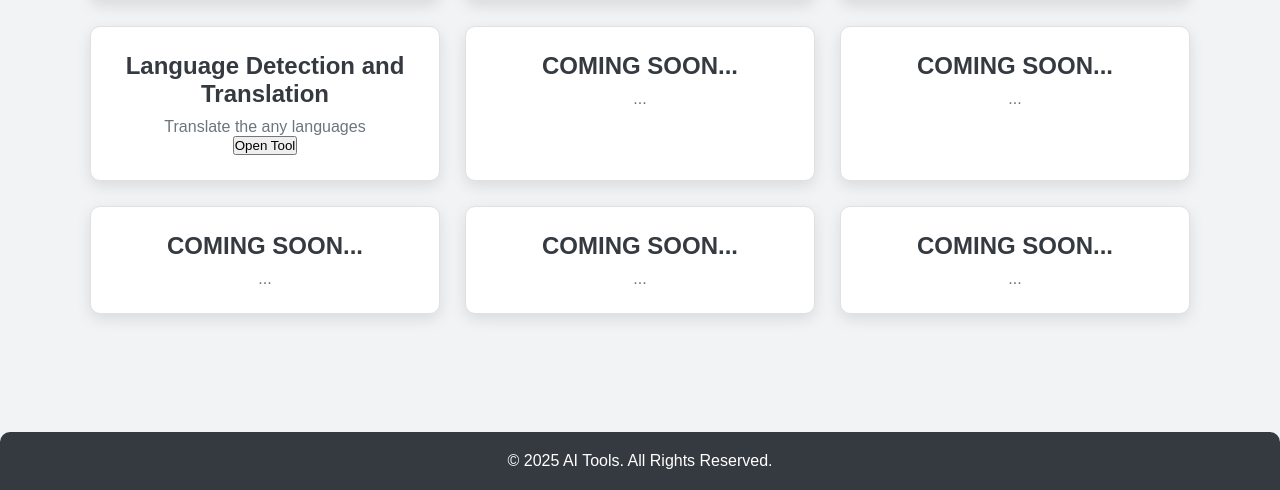
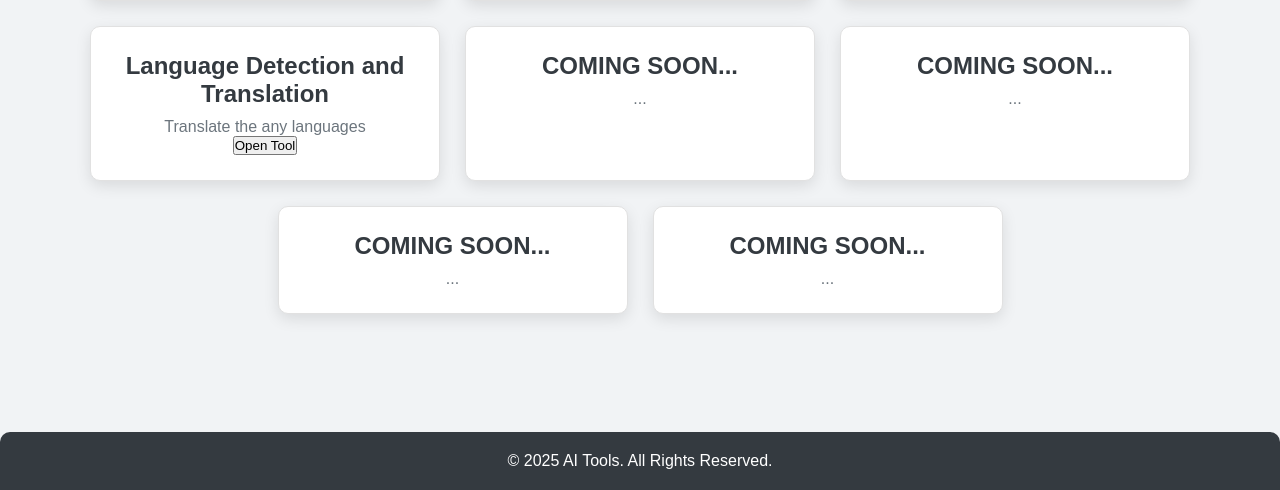
Before and after one commit to ARHAM7447/chattingbot, a Flask app: page /ai in a window 1280 px wide. Shown: the part 310-800 px from the top of the page. Run offline with Flask 3, Linux system fonts and the light colour scheme.

Commit message:
add the code

```diff
--- a/app.py
+++ b/app.py
@@ -3,6 +3,7 @@ from tools.tool1.routes import tool1_bp  # Import tool1 blueprint
 from tools.tool2.routes1 import tool2_bp  # Import tool2 blueprint
 from tools.tool3.routsee import tool3_bp
 from tools.tool4.routing import tool4_bp  # Import tool4 blueprint
+
 app = Flask(__name__, template_folder='templates')
 
 # Register Blueprints for all AI tools
@@ -10,7 +11,6 @@ app.register_blueprint(tool1_bp, url_prefix='/tool1')  # Use url_prefix for clar
 app.register_blueprint(tool2_bp, url_prefix='/tool2')  # Register tool2 properly
 app.register_blueprint(tool3_bp, url_prefix='/tool3')  # Register tool3 properly
 app.register_blueprint(tool4_bp, url_prefix='/tool4')  # Register tool4 properly
-
 
 @app.route('/')
 @app.route('/index')
--- a/templates/ai.html
+++ b/templates/ai.html
@@ -57,13 +57,6 @@
 
 
 
-    <div class="tool-box" onclick="openTool('tool5', 'COMING SOON')">
-        <h3>COMING SOON...</h3>
-        <p>...</p>
-    </div>
-
-
-
 
     <div class="tool-box" onclick="openTool('tool6', 'COMING SOON')">
         <h3>COMING SOON...</h3>
```
